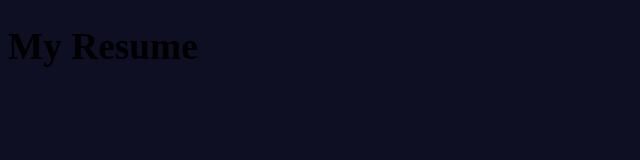
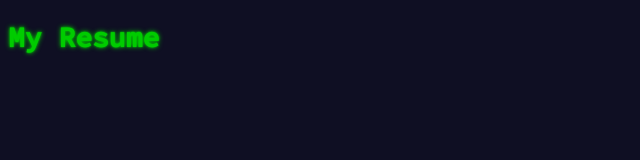
Before and after one commit to lisperow/resume, a plain HTML site: page index.html in a window 1280 px wide. Shown: the whole page, without its empty margins (0-640 px from the left). Drawn offline with Linux system fonts and the light colour scheme.

Commit message:
add fonts

```diff
--- a/style.css
+++ b/style.css
@@ -1,5 +1,8 @@
 body {
+  font-family: 'Source Code Pro', monospace;
   background-color: #0f0f23;
-  font-size: 14pt;
+  font-size: 14px;
   min-width: 60em;
+  color: #00cc00;
+  text-shadow: 0 0 2px #00cc00, 0 0 5px #00cc00;
 }
```
